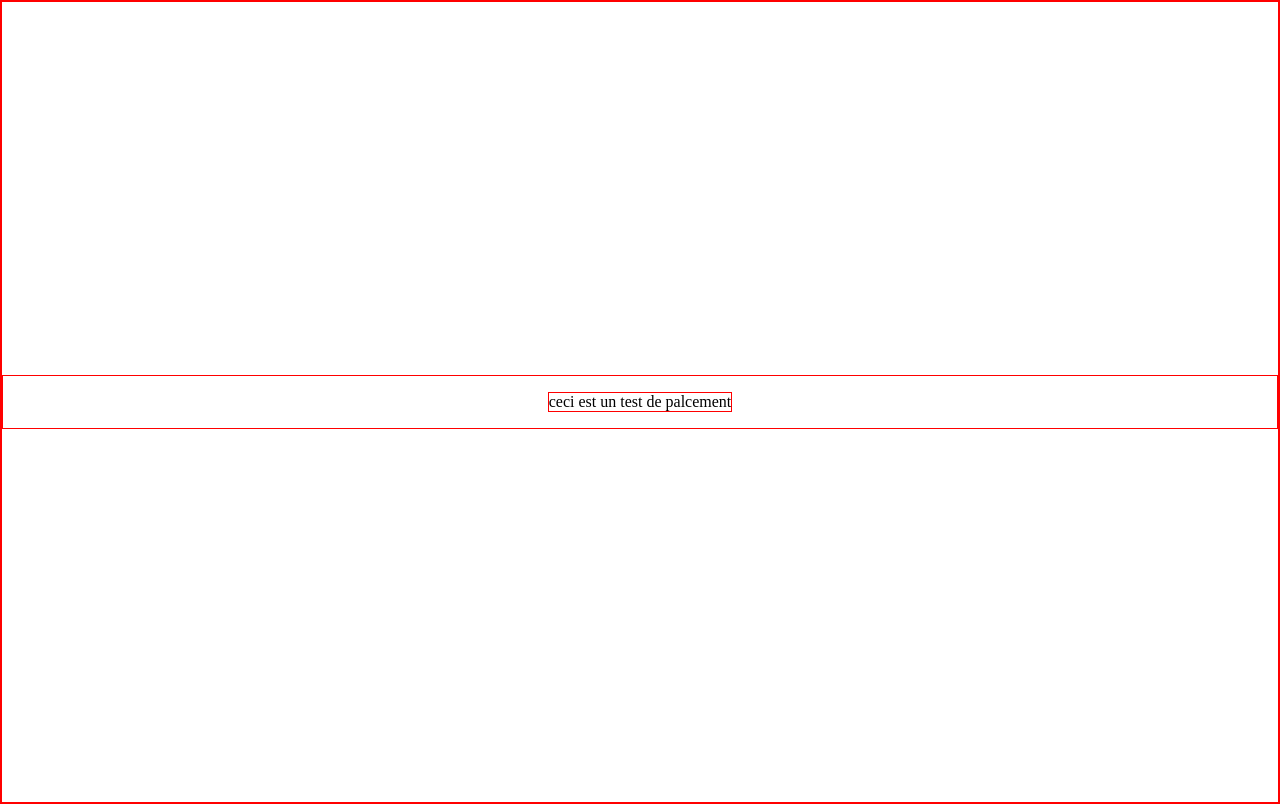
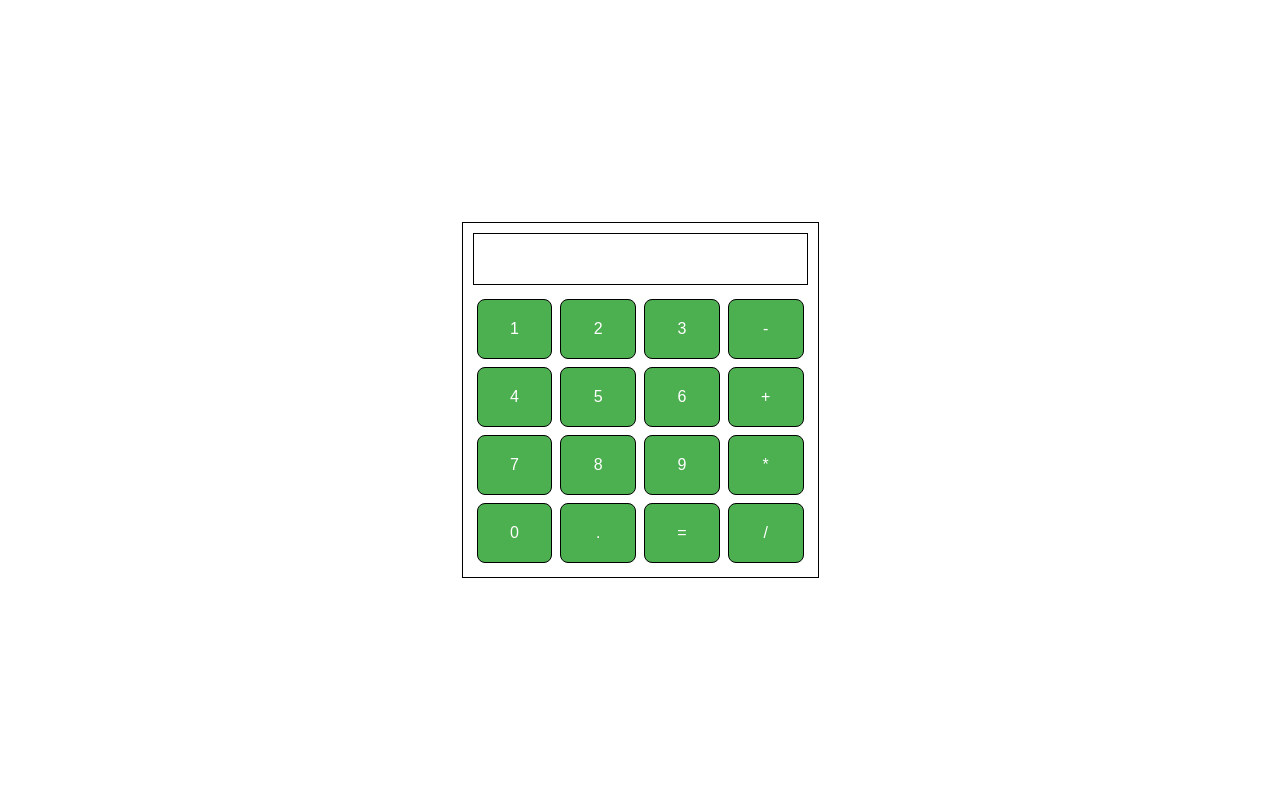
Before and after one commit to LoiChouette2036/calculator, a plain HTML site: page index.html in a window 1280 px wide. Drawn offline with Linux system fonts and the light colour scheme.

Commit message:
I cleared my code with chatgpt because it was a little messy. Plus I added commentary in order to understand well

```diff
--- a/index.html
+++ b/index.html
@@ -7,12 +7,39 @@
     <link rel="stylesheet" href="style.css">
     <script src="script.js" defer></script>
 </head>
+<body>
+    <!-- Main calculator container -->
+    <div class="calculator">
+        <!-- Display area for calculator (results, input, etc.) -->
+        <div class="display"></div>
 
-<body>
-    <div class="content">
-        <p>ceci est un test de palcement</p>
+        <!-- Container for all calculator buttons -->
+        <div class="buttons">
+            <div class="button-row">
+                <button class="number">1</button>
+                <button class="number">2</button>
+                <button class="number">3</button>
+                <button class="operator">-</button>
+            </div>
+            <div class="button-row">
+                <button class="number">4</button>
+                <button class="number">5</button>
+                <button class="number">6</button>
+                <button class="operator">+</button>
+            </div>
+            <div class="button-row">
+                <button class="number">7</button>
+                <button class="number">8</button>
+                <button class="number">9</button>
+                <button class="operator">*</button>
+            </div>
+            <div class="button-row">
+                <button class="number">0</button>
+                <button class="number">.</button>
+                <button class="equal">=</button>
+                <button class="operator">/</button>
+            </div>
+        </div>
     </div>
-
 </body>
-
 </html>
--- a/style.css
+++ b/style.css
@@ -1,16 +1,44 @@
-body {
-    min-height: 100vh;
+body{
     margin: 0;
+    height: 100vh;
     display: flex;
-    flex-direction: column;
+    align-items: center;
     justify-content: center;
 }
 
-.content {
+/* Styling for the main calculator container */
+.calculator {
+    border: 1px solid #000;
+    padding: 10px;
+}
+
+/* Styling for the display area of the calculator */
+.display {
+    width: 333px; /*find with devTools*/
+    height: 50px;
+    border: 1px solid #000;
+    margin-bottom: 10px;
+}
+
+/* Flex container for each row of buttons, ensures that they align properly */
+.buttons .button-row {
     display: flex;
     justify-content: center;
+    width: 100%;
 }
 
-* {
-    border: 1px solid red;
+/* Shared button styles for numbers, operators, and the equal sign */
+.number, .operator, .equal {
+    background-color: #4CAF50;
+    border: 1px solid #000;
+    color: white;
+    padding : 15px ;
+    margin: 4px;
+    cursor: pointer;
+    border-radius: 8px;
+    font-size: 16px;
+    transition: background-color 0.4s;/* Smooth transition for hover effects */
+    width: 60px;
+    height: 60px;
+    flex: 1 1 auto; /* Flex properties to allow buttons to grow and fill the space */
 }
```
